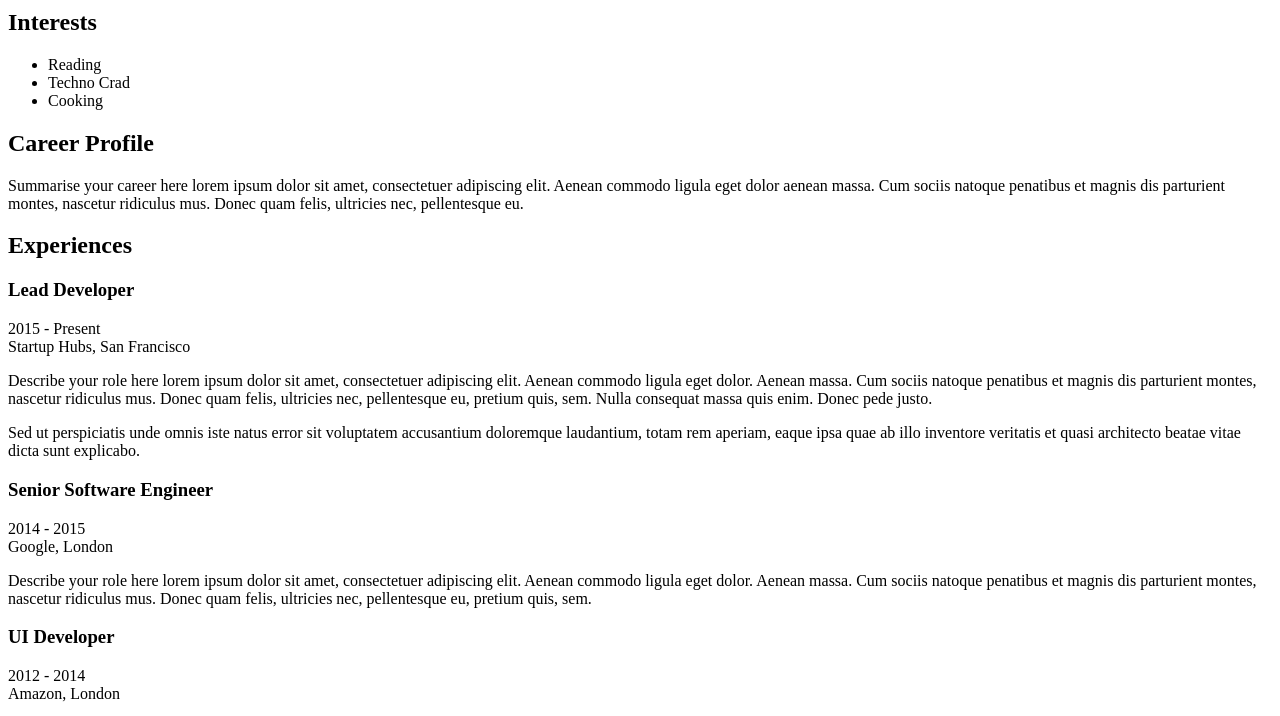
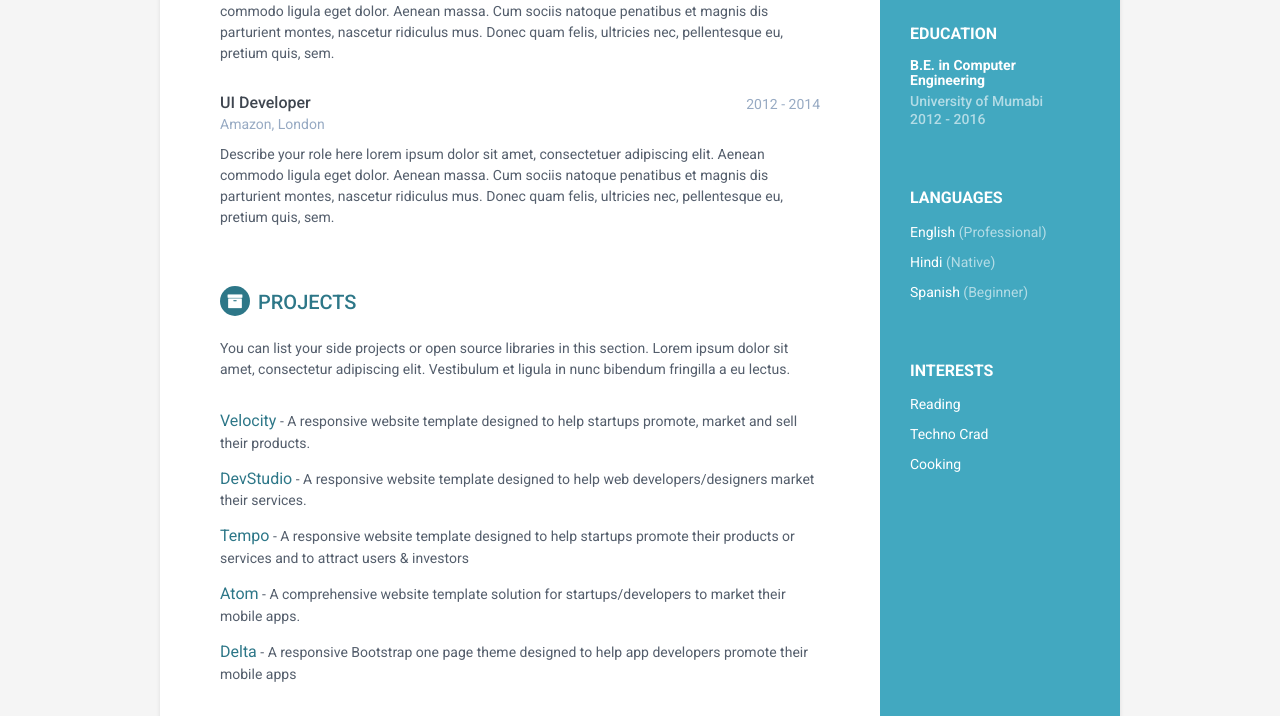
Before and after one commit to sheenambhatia/online-resume, a plain HTML site: page index.html in a window 1280 px wide. Shown: the part 619-1335 px from the top of the page. Drawn offline with Linux system fonts and the light colour scheme; the site is published under a folder, as on GitHub Pages, so addresses that start at the root find nothing.

Commit message:
Adding changes for resume

```diff
--- a/index.html
+++ b/index.html
@@ -13,12 +13,12 @@
     <link rel="shortcut icon" href="favicon.ico">
     <link href='https://fonts.googleapis.com/css?family=Roboto:400,500,400italic,300italic,300,500italic,700,700italic,900,900italic' rel='stylesheet' type='text/css'>
     <!-- Global CSS -->
-    <link rel="stylesheet" href="/assets/plugins/bootstrap/css/bootstrap.min.css">
+    <link rel="stylesheet" href="assets/plugins/bootstrap/css/bootstrap.min.css">
     <!-- Plugins CSS -->
-    <link rel="stylesheet" href="/assets/plugins/font-awesome/css/font-awesome.css">
+    <link rel="stylesheet" href="assets/plugins/font-awesome/css/font-awesome.css">
 
     <!-- Theme CSS -->
-    <link id="theme-style" rel="stylesheet" href="../assets/css/styles.css">
+    <link id="theme-style" rel="stylesheet" href="assets/css/styles.css">
     <!-- HTML5 shim and Respond.js for IE8 support of HTML5 elements and media queries -->
     <!--[if lt IE 9]>
       <script src="https://oss.maxcdn.com/html5shiv/3.7.2/html5shiv.min.js"></script>
@@ -223,9 +223,9 @@
     </footer><!--//footer-->
 
     <!-- Javascript -->
-    <script type="text/javascript" src="../assets/plugins/jquery-1.11.3.min.js"></script>
-    <script type="text/javascript" src="../assets/plugins/bootstrap/js/bootstrap.min.js"></script>
+    <script type="text/javascript" src="assets/plugins/jquery-1.11.3.min.js"></script>
+    <script type="text/javascript" src="assets/plugins/bootstrap/js/bootstrap.min.js"></script>
     <!-- custom js -->
-    <script type="text/javascript" src="../assets/js/main.js"></script>
+    <script type="text/javascript" src="assets/js/main.js"></script>
 </body>
 </html>
```
